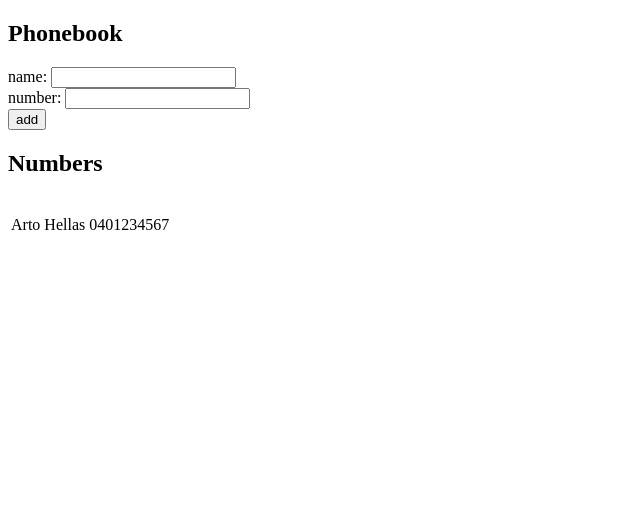
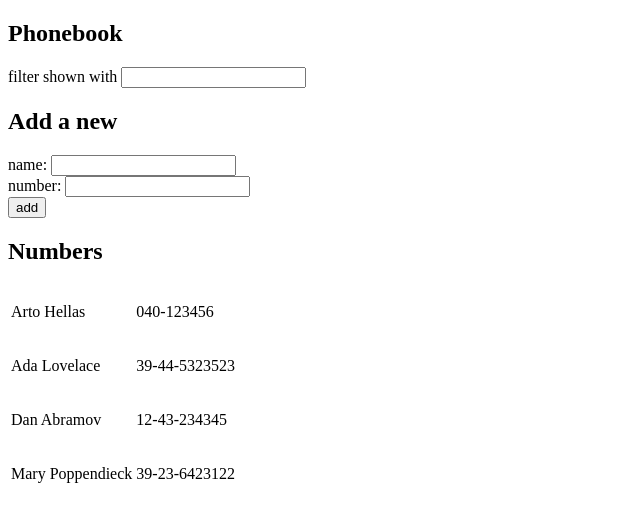
Before and after one commit to daysleeper23/fullstack-open-2024, a React (Vite) app in the folder part2/phonebook/: page / in a window 1280 px wide. Shown: the top 522 px of the page, without its empty margins (0-640 px from the left). Built offline with nearby package versions, Linux system fonts and the light colour scheme.

Commit message:
Ex 2.10
- Refactor the app: extracting Filter, PersonForm, Persons.

```diff
--- a/part2/phonebook/src/App.jsx
+++ b/part2/phonebook/src/App.jsx
@@ -1,29 +1,23 @@
 import { useState } from 'react'
-
-const Item = ({person}) => {
-  return (
-    <tr>
-      <td>
-        <p>{person.name}</p>
-      </td>
-      <td>
-        <p>{person.number}</p>
-      </td>
-    </tr>
-  )
-}
+import Filter from './components/Filter'
+import Persons from './components/Persons'
+import PersonForm from './components/PersonForm'
 
 const App = () => {
+
   const [persons, setPersons] = useState([
-    {
-      name: 'Arto Hellas',
-      number: '0401234567'
-     }
+    { name: 'Arto Hellas', number: '040-123456', id: 1 },
+    { name: 'Ada Lovelace', number: '39-44-5323523', id: 2 },
+    { name: 'Dan Abramov', number: '12-43-234345', id: 3 },
+    { name: 'Mary Poppendieck', number: '39-23-6423122', id: 4 }
   ])
+
 
   const [newNumber, setNewNumber] = useState('')
 
   const [newName, setNewName] = useState('')
+
+  const [newSearch, setNewSearch] = useState('')
 
   const handleNameChange = (e) => {
     console.log('current string of the name input', e.target.value)
@@ -33,6 +27,11 @@ const App = () => {
   const handleNumberChange = (e) => {
     console.log('current string of the number input', e.target.value)
     setNewNumber(e.target.value)
+  }
+
+  const handleSearchChange = (e) => {
+    console.log('current string of the search input', e.target.value)
+    setNewSearch(e.target.value)
   }
 
   const handleSubmit = (e) => {
@@ -48,32 +47,26 @@ const App = () => {
 
     console.log('start submitting...')
     let newPersons = [...persons]
-    newPersons.push({name: newName, number: newNumber})
+    newPersons.push({name: newName, number: newNumber, id: persons.length + 1})
     console.log('new Persons:', newPersons)
     setPersons(newPersons)
 
     setNewName('')
     setNewNumber('')
+    document.getElementById('name').focus()
   }
 
   return (
     <div>
       <h2>Phonebook</h2>
-      <form onSubmit={handleSubmit}>
-        <div>
-          name: <input value={newName} onChange={handleNameChange}/>
-        </div>
-        <div>
-          number: <input value={newNumber} onChange={handleNumberChange}/>
-        </div>
-        <div>
-          <button type="submit">add</button>
-        </div>
-      </form>
+      <Filter search={newSearch} handleSearchChange={handleSearchChange} />
+      <h2>Add a new</h2>
+      <PersonForm
+        name={newName} number={newNumber}
+        submitHandler={handleSubmit} nameChangeHandler={handleNameChange} numChangeHandler={handleNumberChange}
+      />
       <h2>Numbers</h2>
-      <table>
-        {persons.map(person => <Item key={person.name} person={person} />)}
-      </table>
+      <Persons list={persons} searchTerm={newSearch} />
     </div>
   )
 }
--- /dev/null
+++ b/part2/phonebook/src/components/Filter.jsx
@@ -0,0 +1,9 @@
+const Filter = ({ search, handleSearchChange }) => {
+  return (
+    <div>
+      filter shown with <input value={search} onChange={handleSearchChange}/>
+    </div>
+  )
+}
+
+export default Filter
--- /dev/null
+++ b/part2/phonebook/src/components/PersonForm.jsx
@@ -0,0 +1,17 @@
+const PersonForm = ({ name, number, submitHandler, nameChangeHandler, numChangeHandler }) => {
+  return (
+    <form onSubmit={submitHandler}>
+      <div>
+        name: <input id="name" value={name} onChange={nameChangeHandler}/>
+      </div>
+      <div>
+        number: <input value={number} onChange={numChangeHandler}/>
+      </div>
+      <div>
+        <button type="submit">add</button>
+      </div>
+    </form>
+  )
+}
+
+export default PersonForm
--- /dev/null
+++ b/part2/phonebook/src/components/Persons.jsx
@@ -0,0 +1,27 @@
+const Item = ({ person }) => {
+  return (
+    <tr>
+      <td>
+        <p>{person.name}</p>
+      </td>
+      <td>
+        <p>{person.number}</p>
+      </td>
+    </tr>
+  )
+}
+
+const Persons = ({ list, searchTerm }) => {
+  return (
+    <table>
+      <tbody>
+        {
+          list.filter(
+            person => person.name.toLowerCase().includes(searchTerm.toLowerCase())
+          ).map(person => <Item key={person.id} person={person} />)
+        }
+      </tbody>
+    </table>
+  )
+}
+export default Persons
```
